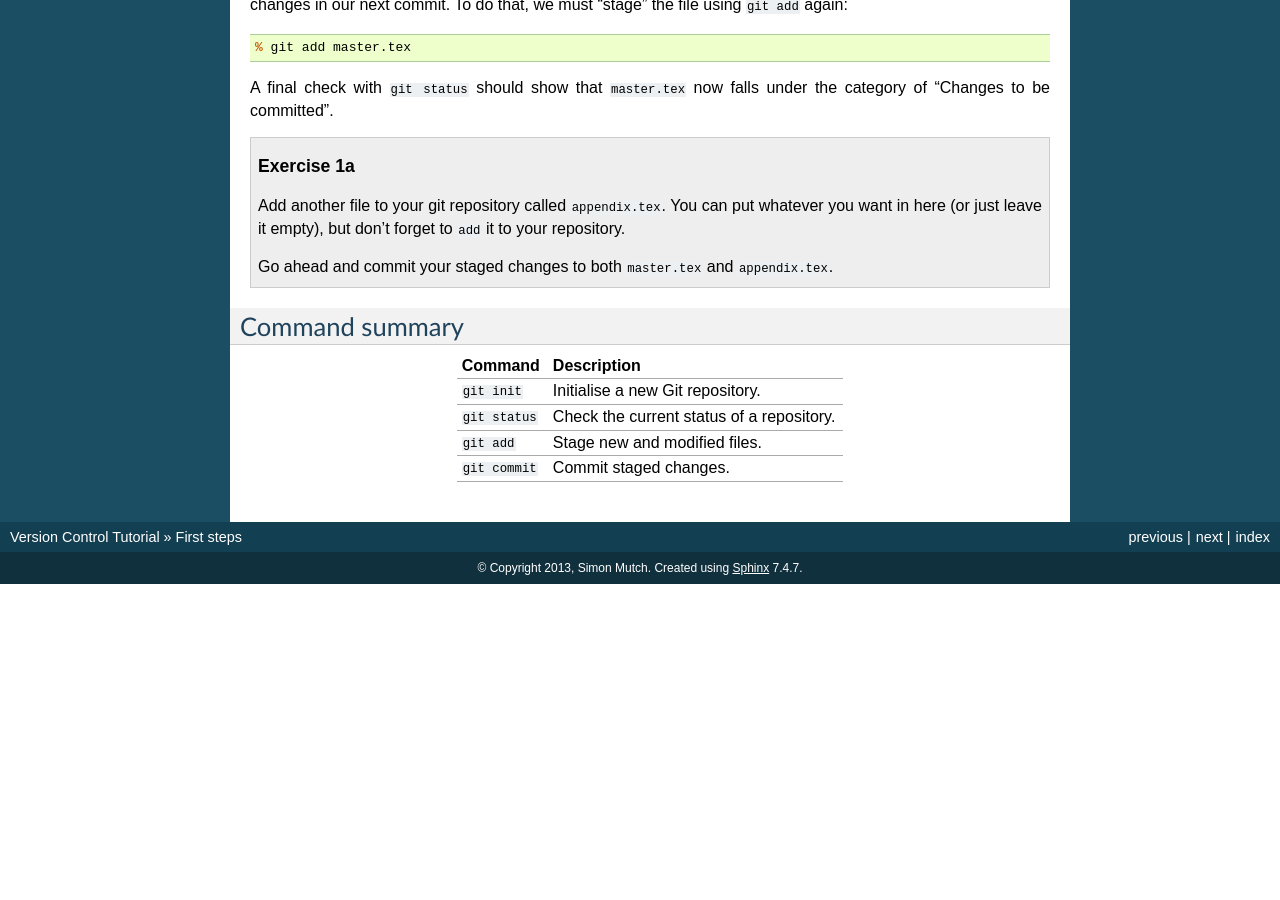
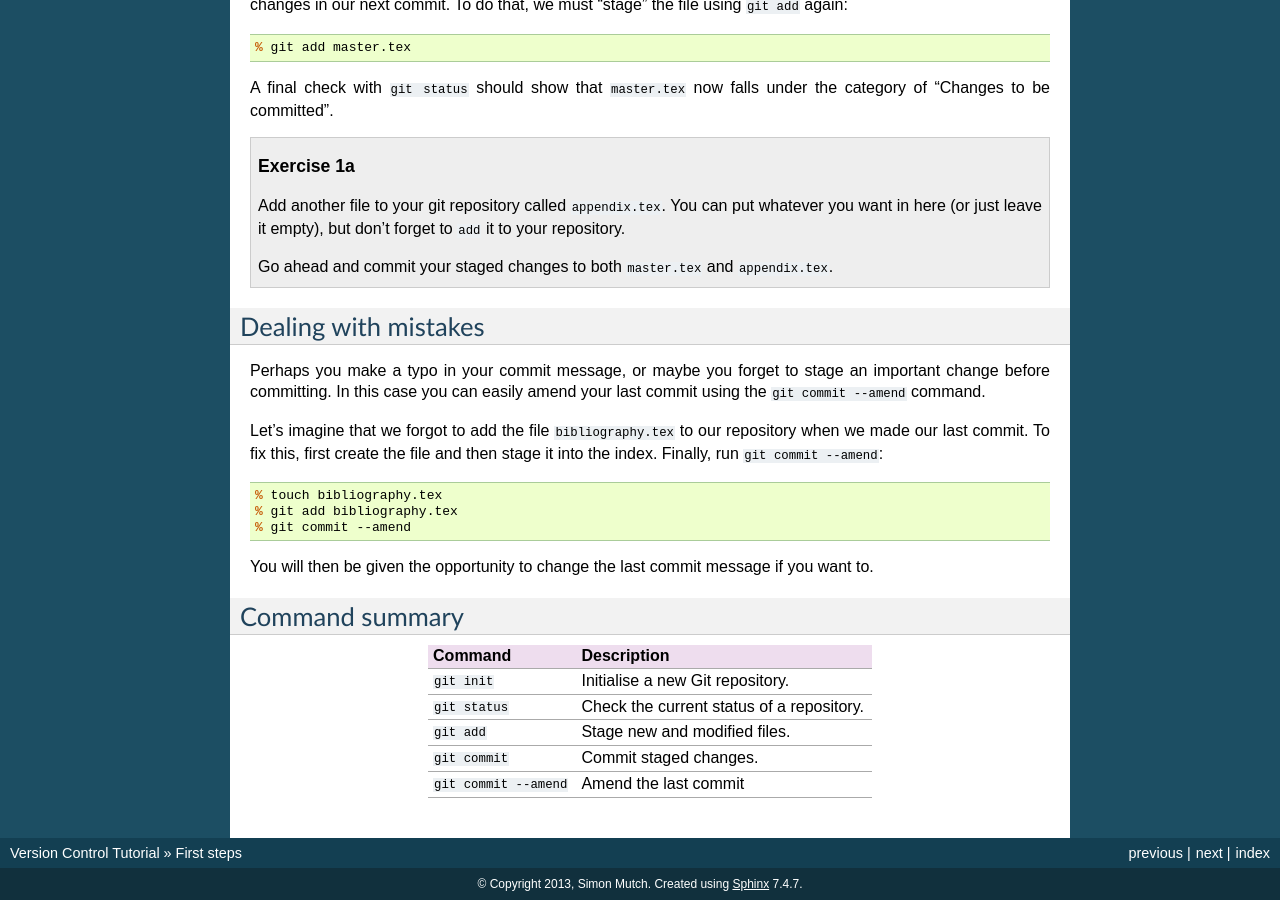
Before and after one commit to AstroinformaticsAU/VersionControlTutorial, a Sphinx documentation site: the page built from source/pages/1-firststeps.rst, in a window 1280 px wide and 900 px high, scrolled down 3269 px. Built offline with Sphinx 7.4.7, drawn with Linux system fonts in a browser that asks for light colours; before the commit the page ends 3853 px from its top, so only the background shows below that; some of the changed text lies outside the part shown.

Commit message:
Add "amend" section and reformat command summary tables.

```diff
--- a/source/pages/1-firststeps.rst
+++ b/source/pages/1-firststeps.rst
@@ -25,7 +25,7 @@ You should replace ``vim`` with what ever your favorite editor is (e.g.
 ``emacs``, ``nano``, ``subl``, etc.).
 
 You can also make things a little easier on the eyes by telling Git to add some
-color to it's messages::
+color to its messages::
 
     % git config --global color.ui true
 
@@ -222,17 +222,38 @@ under the category of "Changes to be committed".
     ``appendix.tex``.
 
 
+Dealing with mistakes
+---------------------
+
+Perhaps you make a typo in your commit message, or maybe you forget to stage an
+important change before committing.  In this case you can easily amend your
+last commit using the ``git commit --amend`` command.
+
+Let's imagine that we forgot to add the file ``bibliography.tex`` to our
+repository when we made our last commit.  To fix this, first create the file and
+then stage it into the index.  Finally, run ``git commit --amend``::
+
+    % touch bibliography.tex
+    % git add bibliography.tex
+    % git commit --amend
+
+You will then be given the opportunity to change the last commit message if you
+want to.
+
+
 Command summary
 ---------------
 
-+-----------------+-----------------------------------------------+
-| **Command**     |  **Description**                              |
-+-----------------+-----------------------------------------------+
-| ``git init``    |  Initialise a new Git repository.             |
-+-----------------+-----------------------------------------------+
-| ``git status``  |  Check the current status of a repository.    |
-+-----------------+-----------------------------------------------+
-| ``git add``     |  Stage new and modified files.                |
-+-----------------+-----------------------------------------------+
-| ``git commit``  |  Commit staged changes.                       |
-+-----------------+-----------------------------------------------+
++------------------------+-------------------------------------------+
+| Command                | Description                               |
++========================+===========================================+
+| ``git init``           | Initialise a new Git repository.          |
++------------------------+-------------------------------------------+
+| ``git status``         | Check the current status of a repository. |
++------------------------+-------------------------------------------+
+| ``git add``            | Stage new and modified files.             |
++------------------------+-------------------------------------------+
+| ``git commit``         | Commit staged changes.                    |
++------------------------+-------------------------------------------+
+| ``git commit --amend`` | Amend the last commit                     |
++------------------------+-------------------------------------------+
```
Also changed, not shown: source/pages/2-viewing.rst (+11 -11 lines), source/pages/3-branches.rst (+7 -7 lines), source/pages/4-merging.rst (+9 -9 lines).
